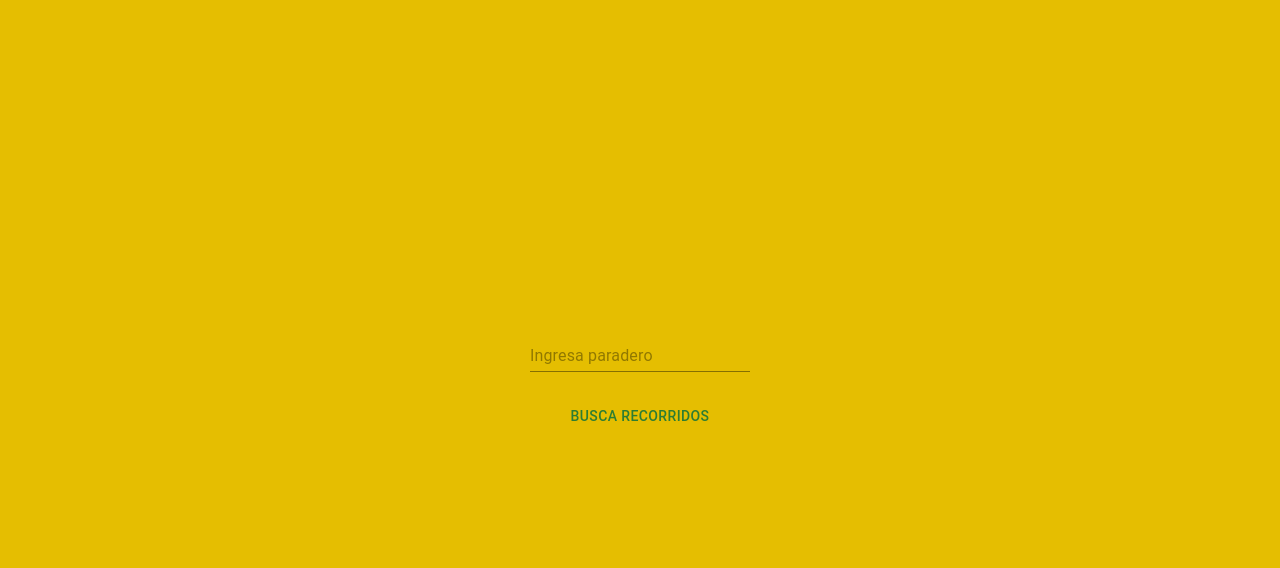
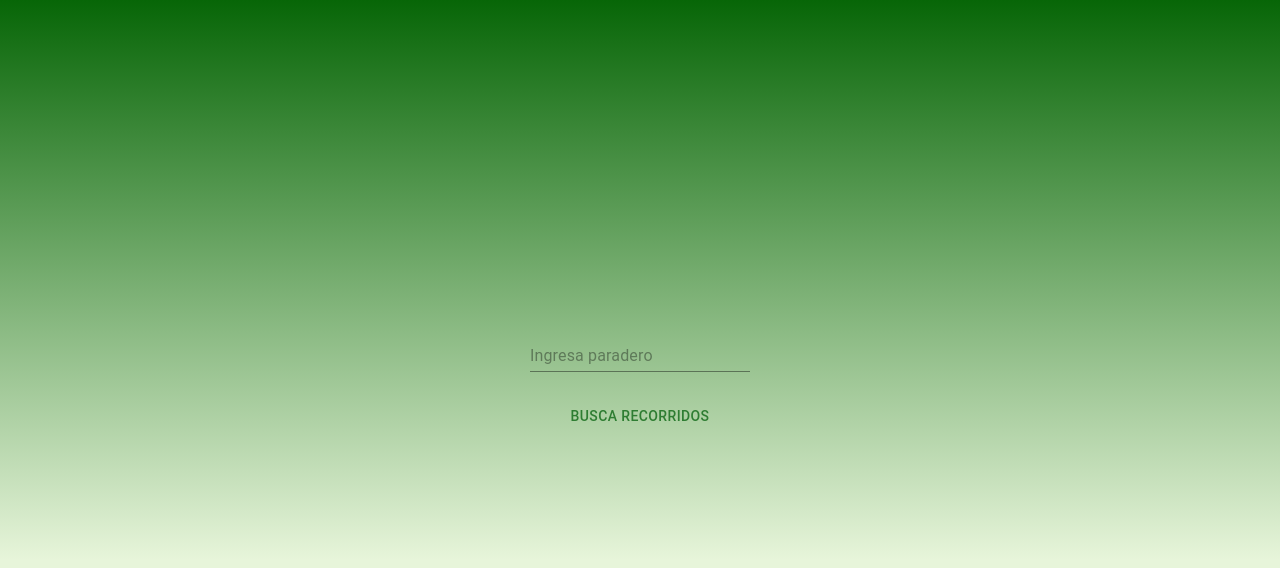
Before and after one commit to lukas-577/clienteRed, a React (Create React App) app: page / in a window 1280 px wide. Shown: the top 568 px of the page. Built offline with nearby package versions, Linux system fonts and the light colour scheme.

Commit message:
cambiando colores

```diff
--- a/src/App.css
+++ b/src/App.css
@@ -1,6 +1,12 @@
 .App {
   text-align: center;
-  background-color: #e5be01;
+  background: rgb(231, 245, 218);
+  background: linear-gradient(0deg, rgba(231, 245, 218, 1) 30%, rgba(7, 102, 7, 1) 100%);
+}
+
+.ListBus {
+  background: rgb(231, 245, 218);
+  background: radial-gradient(circle, rgba(231, 245, 218, 1) 0%, rgba(7, 102, 7, 1) 100%);
 }
 
 .App-logo {
@@ -15,7 +21,8 @@
 }
 
 .App-header {
-  background-color: #e5be01;
+  background: rgb(231, 245, 218);
+  background: linear-gradient(0deg, rgba(231, 245, 218, 1) 30%, rgba(7, 102, 7, 1) 100%);
   min-height: 100vh;
   display: flex;
   flex-direction: column;
--- a/src/components/ListBus.tsx
+++ b/src/components/ListBus.tsx
@@ -16,7 +16,7 @@ export const ListBus = (busList: IBusData[]) => {
                 {busList.map((bus) => (
                     <Grid item key={bus.bus} xs={12} sm={6} md={4} lg={4}>
                         <Box sx={{ display: 'flex', alignItems: 'center', justifyContent: 'space-around' }}>
-                            <Paper elevation={3} style={{ borderRadius: '50px', padding: '20px', backgroundColor: "#cddc39" }}>
+                            <Paper className='ListBus' elevation={3} style={{ borderRadius: '50px', padding: '20px' }}>
                                 <DirectionsBusIcon fontSize="large" />
                                 <h4>{bus.bus}</h4>
                                 <h5>{bus.seDirige}</h5>
--- a/src/components/Loading.tsx
+++ b/src/components/Loading.tsx
@@ -7,7 +7,7 @@ export const Loading = () => {
             <p>
                 Obteniendo Datos...
             </p>
-            <CircularProgress color="secondary" />
+            <CircularProgress color="success" />
         </div>
     )
 }
```
